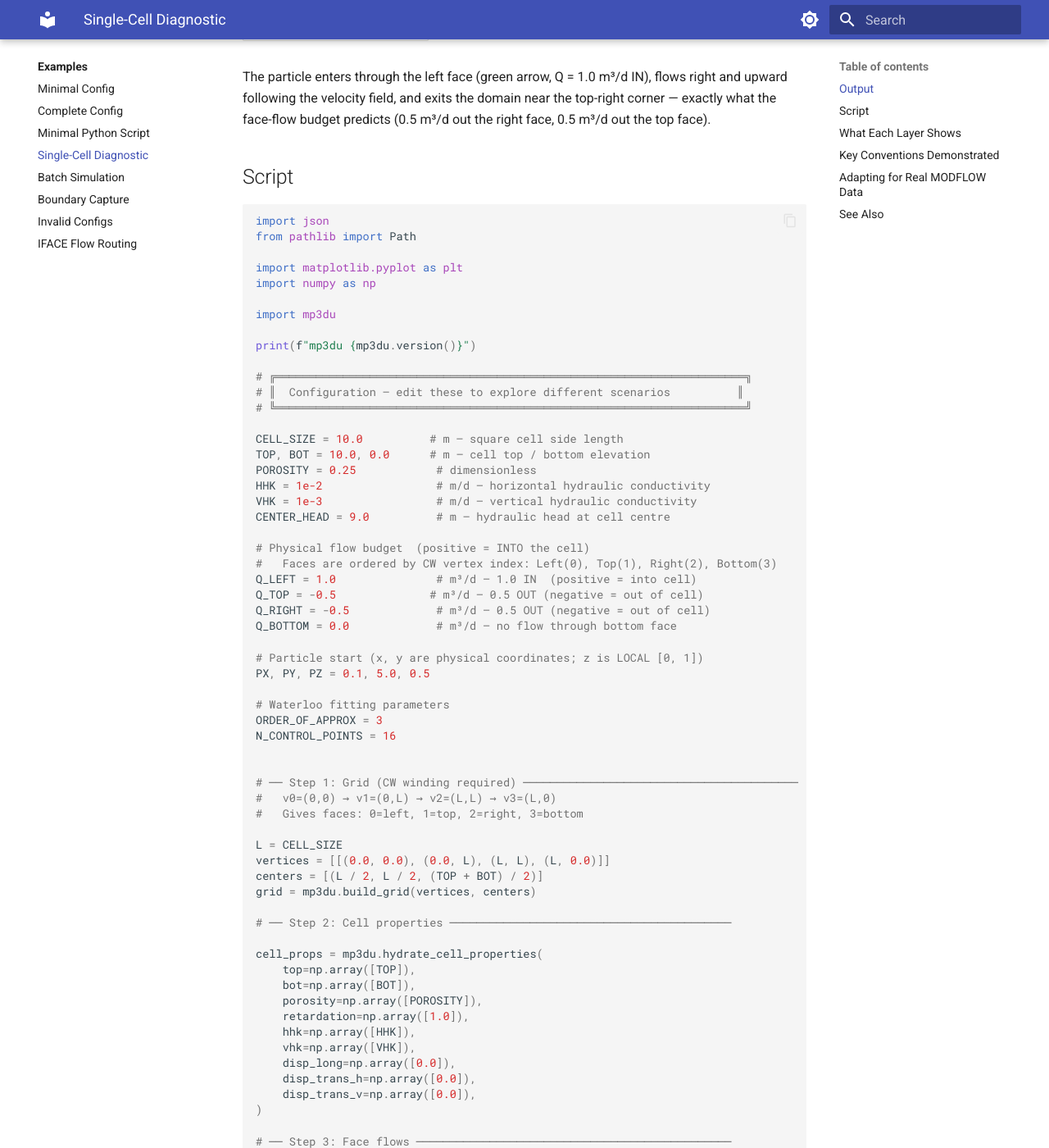
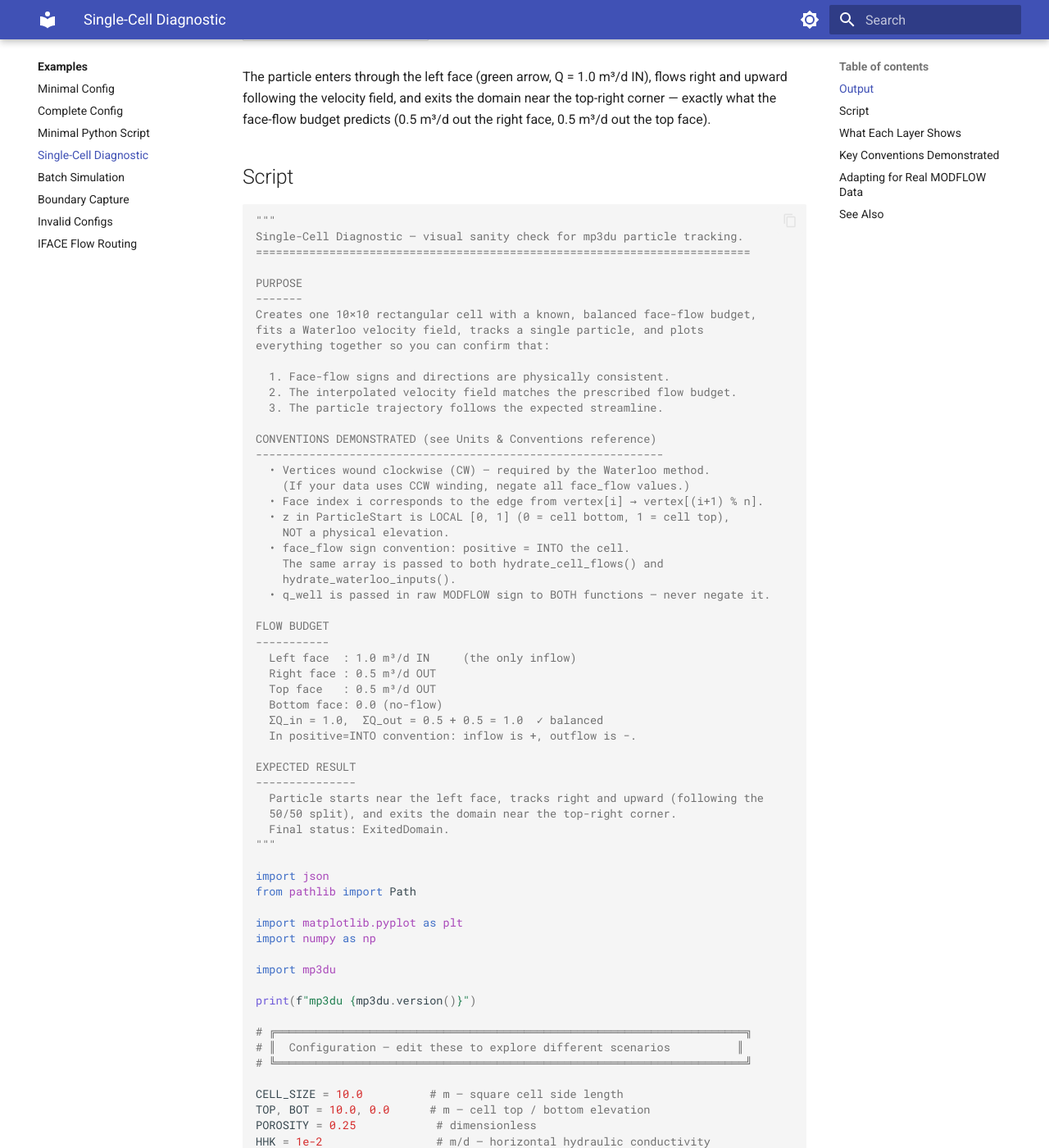
Before and after one commit to sspa-inc/mp3du-rs-docs, an MkDocs documentation site: the page built from docs/examples/single-cell-diagnostic.md, in a window 1280 px wide and 1400 px high, scrolled down 1473 px. Shown: the whole window at 82% size. Built offline with MkDocs 1.6.1 and Material for MkDocs 9.7.7, drawn with Linux system fonts in a browser that asks for light colours.

Commit message:
docs: update single-cell-diagnostic example with detailed docstring

````diff
--- a/docs/examples/single-cell-diagnostic.md
+++ b/docs/examples/single-cell-diagnostic.md
@@ -31,6 +31,48 @@ near the top-right corner — exactly what the face-flow budget predicts
 ## Script
 
 ```python
+"""
+Single-Cell Diagnostic — visual sanity check for mp3du particle tracking.
+==========================================================================
+
+PURPOSE
+-------
+Creates one 10×10 rectangular cell with a known, balanced face-flow budget,
+fits a Waterloo velocity field, tracks a single particle, and plots
+everything together so you can confirm that:
+
+  1. Face-flow signs and directions are physically consistent.
+  2. The interpolated velocity field matches the prescribed flow budget.
+  3. The particle trajectory follows the expected streamline.
+
+CONVENTIONS DEMONSTRATED (see Units & Conventions reference)
+-------------------------------------------------------------
+  • Vertices wound clockwise (CW) — required by the Waterloo method.
+    (If your data uses CCW winding, negate all face_flow values.)
+  • Face index i corresponds to the edge from vertex[i] → vertex[(i+1) % n].
+  • z in ParticleStart is LOCAL [0, 1] (0 = cell bottom, 1 = cell top),
+    NOT a physical elevation.
+  • face_flow sign convention: positive = INTO the cell.
+    The same array is passed to both hydrate_cell_flows() and
+    hydrate_waterloo_inputs().
+  • q_well is passed in raw MODFLOW sign to BOTH functions — never negate it.
+
+FLOW BUDGET
+-----------
+  Left face  : 1.0 m³/d IN     (the only inflow)
+  Right face : 0.5 m³/d OUT
+  Top face   : 0.5 m³/d OUT
+  Bottom face: 0.0 (no-flow)
+  ΣQ_in = 1.0,  ΣQ_out = 0.5 + 0.5 = 1.0  ✓ balanced
+  In positive=INTO convention: inflow is +, outflow is −.
+
+EXPECTED RESULT
+---------------
+  Particle starts near the left face, tracks right and upward (following the
+  50/50 split), and exits the domain near the top-right corner.
+  Final status: ExitedDomain.
+"""
+
 import json
 from pathlib import Path
 
````
